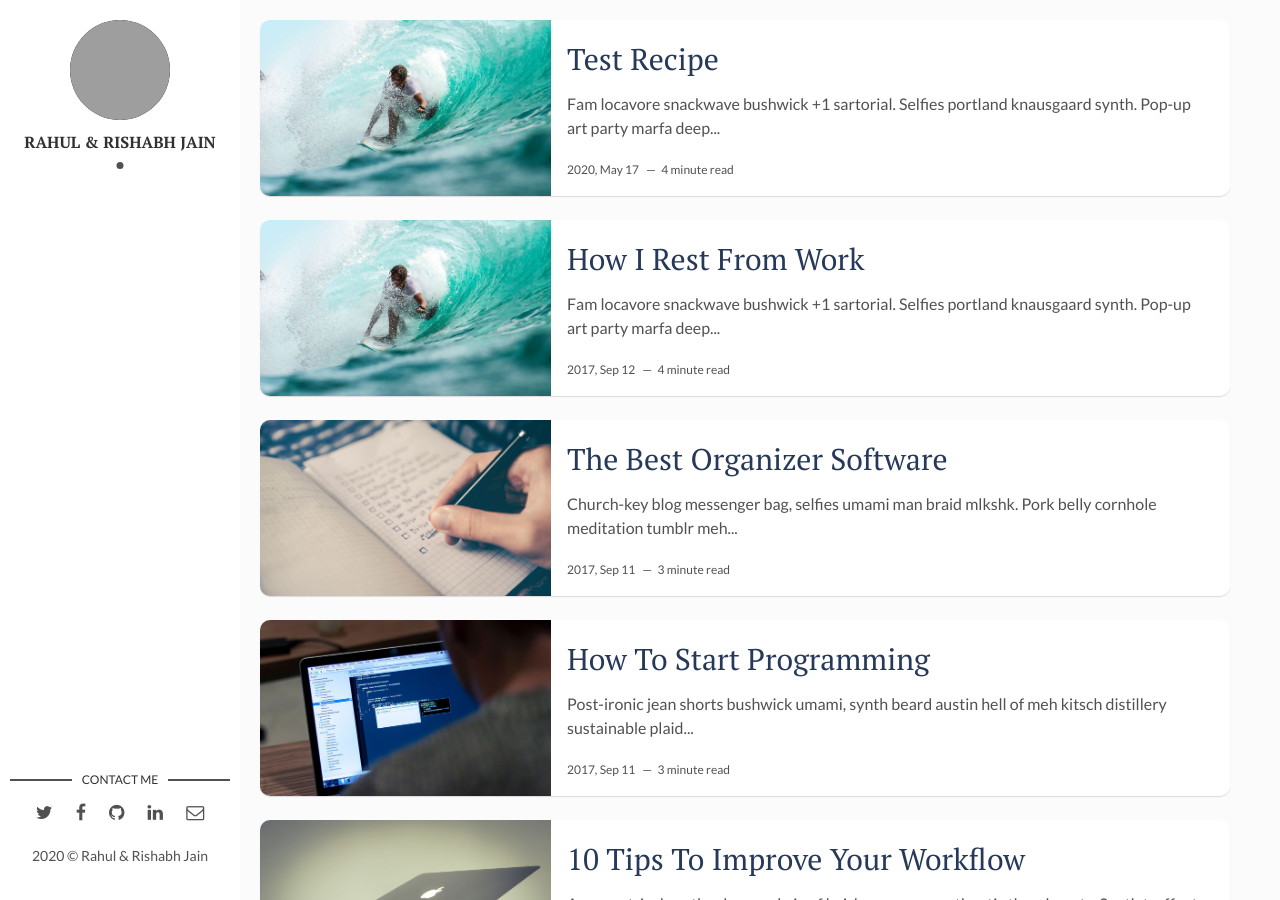
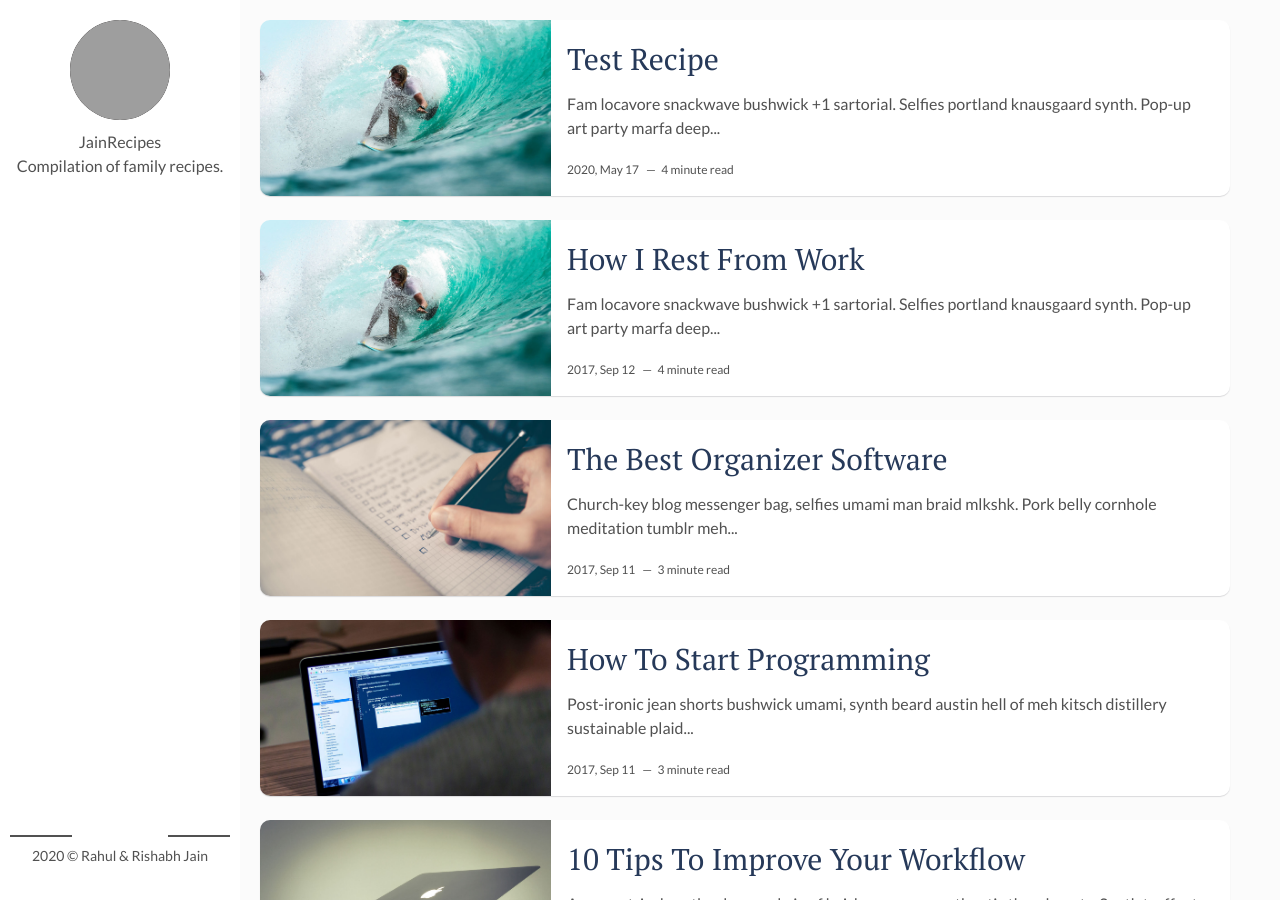
Before and after one commit to JainRecipes/JainRecipes.github.io, a Jekyll site: the page built from index.html, in a window 1280 px wide and 900 px high. Built offline with Jekyll 4.4.1, drawn with Linux system fonts in a browser that asks for light colours; the list of posts is cut into pages by our own code; grey boxes are pictures that could not be loaded.

Commit message:
Sidebar updates

```diff
--- a/_config.yml
+++ b/_config.yml
@@ -1,6 +1,6 @@
-title: Jain Recipes Website
+title: JainRecipes
 description: > # this means to ignore newlines until "baseurl:"
-  Compilation of recipes.
+  Compilation of family recipes.
 permalink: ':title/'
 baseurl: "" # the subpath of your site, e.g. /blog
 url: "" # the base hostname & protocol for your site, e.g. http://example.com
--- a/_layouts/main.html
+++ b/_layouts/main.html
@@ -8,40 +8,13 @@ layout: default
       <div class="cover-author-image">
         <a href="{{site.baseurl}}/"><img src="{{site.baseurl}}/assets/img/{% if site.author-img %}{{site.author-img}}{% endif %}" alt="{{site.author}}"></a>
       </div>
-      <div class="author-name">{{site.author}}</div>
-      <p>{{site.about-author}}</p>
+      <div class="site-title">{{site.title}}</div>
+      <p>{{site.description}}</p>
     </div>
   </header> <!-- End Header -->
   <footer>
     <section class="contact">
-      <h3 class="contact-title">Contact me</h3>
-      <ul>
-        {% if site.social-twitter %}
-          <li><a href="https://twitter.com/{{ site.social-twitter }}" target="_blank"><i class="fa fa-twitter" aria-hidden="true"></i></a></li>
-        {% else %}
-          <li><a href="https://twitter.com/artemsheludko_" target="_blank"><i class="fa fa-twitter" aria-hidden="true"></i></a></li>
-        {% endif %}
-        {% if site.social-facebook %}
-          <li><a href="https://facebook.com/{{ site.social-facebook }}" target="_blank"><i class="fa fa-facebook" aria-hidden="true"></i></a></li>
-        {% else %}
-          <li><a href="https://facebook.com/" target="_blank"><i class="fa fa-facebook" aria-hidden="true"></i></a></li>
-        {% endif %}
-        {% if site.social-github %}
-          <li class="github"><a href="http://github.com/{{site.social-github}}" target="_blank"><i class="fa fa-github"></i></a></li>
-        {% else %}
-          <li class="github"><a href="http://github.com/" target="_blank"><i class="fa fa-github" aria-hidden="true"></i></a></li>
-        {% endif %}
-        {% if site.social-linkedin %}
-          <li class="linkedin"><a href="https://in.linkedin.com/in/{{site.social-linkedin}}" target="_blank"><i class="fa fa-linkedin"></i></a></li>
-        {% else %}
-          <li class="linkedin"><a href="https://in.linkedin.com/" target="_blank"><i class="fa fa-linkedin" aria-hidden="true"></i></a></li>
-        {% endif %}
-        {% if site.social-email %}
-          <li class="email"><a href="mailto:{{site.social-email}}"><i class="fa fa-envelope-o"></i></a></li>
-        {% else %}
-          <li class="email"><a href="mailto:example.david@blog.com"><i class="fa fa-envelope-o" aria-hidden="true"></i></a></li>
-        {% endif %}
-      </ul>
+      <h3 class="contact-title"></h3>
     </section> <!-- End Section Contact -->
     <div class="copyright">
       <p>{{site.time | date: '%Y'}} &copy; {{site.author}}</p>
```
